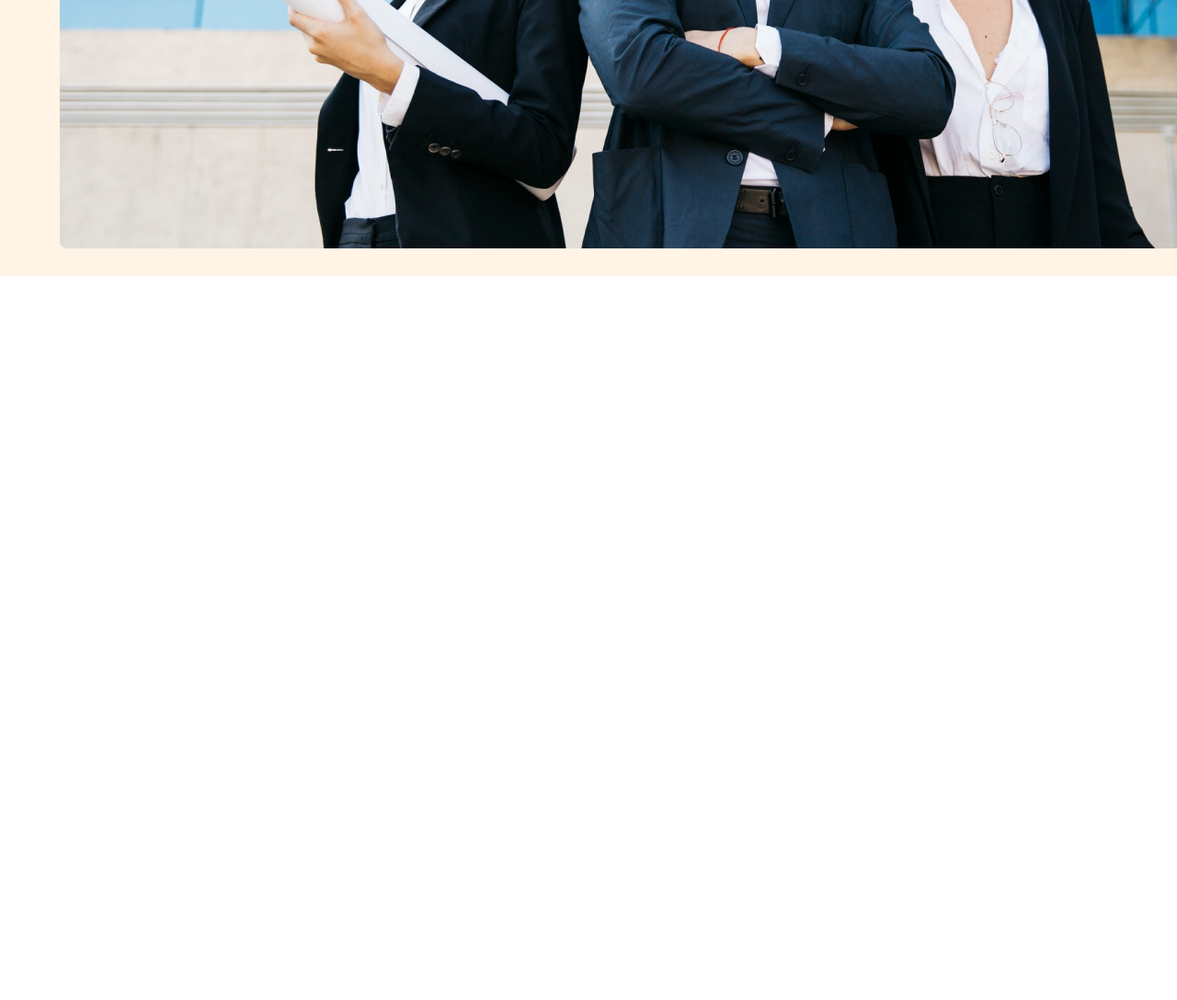
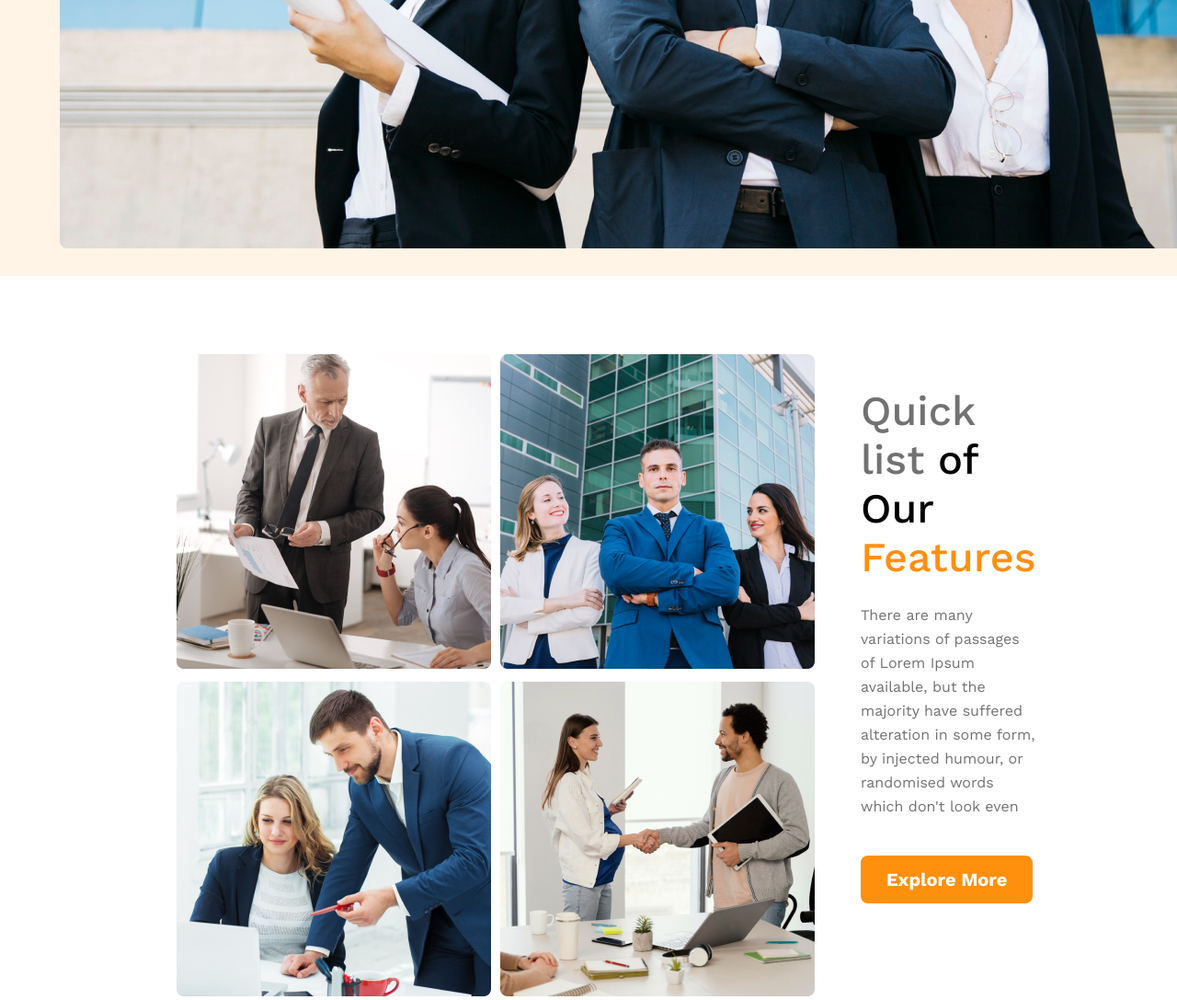
Before and after one commit to mintusikder/g3-architects, a plain HTML site: page index.html in a window 1280 px wide. Shown: the part 1006-2093 px from the top of the page at 92% size. Before the commit the page ends 1306 px from the top, so only its background shows below. Drawn offline with nearby package versions, Linux system fonts and the light colour scheme.

Commit message:
added features section

```diff
--- a/index.html
+++ b/index.html
@@ -29,13 +29,42 @@
         </ul>
       </nav>
       <div class="banner-text">
-        <h1>Brand New <br> Group of Architects</h1>
-        <p>There are many variations of passages of Lorem Ipsum available, but the majority have suffered alteration in <br> some form, by injected humour, or randomised words which don't look even</p>
+        <h1>
+          Brand New <br />
+          Group of Architects
+        </h1>
+        <p>
+          There are many variations of passages of Lorem Ipsum available, but
+          the majority have suffered alteration in <br />
+          some form, by injected humour, or randomised words which don't look
+          even
+        </p>
         <button class="hero-btn">Explore More</button>
       </div>
       <div class="banner-img">
-        <img src="./images/banner.png" alt="">
+        <img src="./images/banner.png" alt="" />
       </div>
     </header>
+    <section class="features-container">
+        <div class="features">
+            <div class="features-img">
+                <div><img src="./images/team1.png" alt=""></div>
+                <div><img src="./images/team2.png" alt=""></div>
+                <div><img src="./images/team3.png" alt=""></div>
+                <div><img src="./images/team4.png" alt=""></div>
+            </div>
+
+
+            <div class="features-text">
+              <h2><span class="quick">Quick list</span > of Our <span class="of-our">Features</span></h2>
+              <p>
+                There are many variations of passages of Lorem Ipsum available, but
+                the majority have suffered alteration in some form, by injected
+                humour, or randomised words which don't look even
+              </p>
+              <button class="hero-btn">Explore More</button>
+            </div>
+        </div>
+    </section>
   </body>
 </html>
--- a/style/style.css
+++ b/style/style.css
@@ -17,6 +17,7 @@
 /* header section */
 .header {
   background: rgba(255, 144, 14, 0.1);
+  margin-bottom: 85px;
 }
 .nav {
   display: flex;
@@ -42,19 +43,19 @@
   text-align: center;
   margin-top: 115px;
 }
-.banner-text h1{
+.banner-text h1 {
   font-size: 64px;
   font-weight: 700;
   color: var(--black-color);
 }
-.banner-text p{
+.banner-text p {
   font-size: 16px;
   font-weight: 400;
   color: var(--light-color);
   line-height: 26px;
   margin: 10px 0 32px 0;
 }
-.hero-btn{
+.hero-btn {
   padding: 14px 28px;
   border-radius: 8px;
   border: none;
@@ -64,17 +65,51 @@
   font-weight: 700;
   margin-bottom: 70px;
 }
-.banner-img{
+.banner-img {
   display: flex;
   align-items: center;
   padding: 0px 50px 30px 65px;
 }
-@media screen and (max-width:576px) {
-    .banner-img{
+.features-container {
+  width: 70%;
+  margin: auto;
+}
+.features {
+  display: grid;
+  grid-template-columns: repeat(2, 1fr);
+  align-items: center;
+}
+.features-img {
+  display: grid;
+  grid-template-columns: repeat(2, 1fr);
+  gap: 10px;
+}
+.features-text {
+  padding: 0 0 0 50px;
+}
+.features-text h2 {
+  font-size: 45px;
+  font-weight: 500;
+}
+.features-text p {
+  font-size: 16px;
+  font-weight: 400;
+  line-height: 26px;
+  margin: 24px 0 40px 0;
+  color: var(--light-color);
+}
+.quick {
+  color: var(--light-color);
+}
+.of-our {
+  color: var(--main-color);
+}
+@media screen and (max-width: 576px) {
+  .banner-img {
     height: 50px;
     width: 50px;
   }
-    .hode{
+  .hode {
     display: none;
   }
 }
```
Lines whose indentation alone changed are shown as unchanged.
